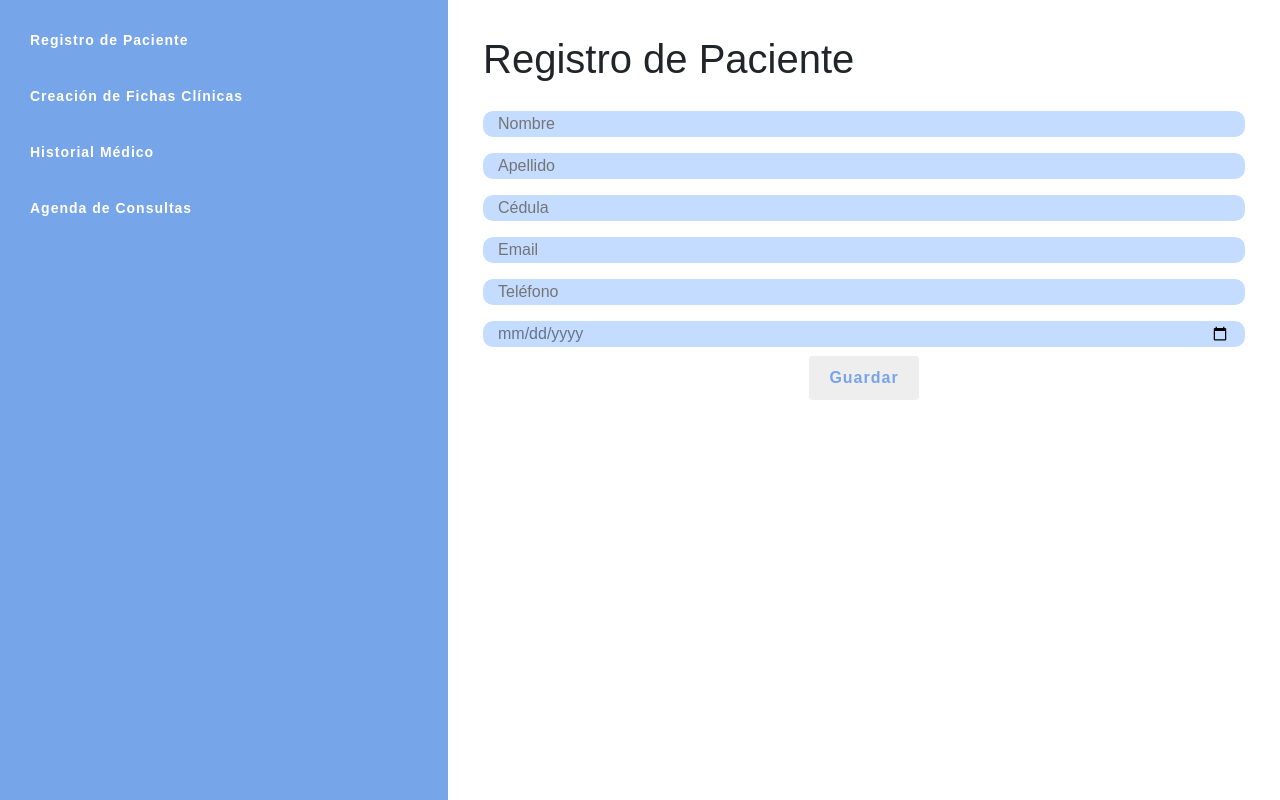
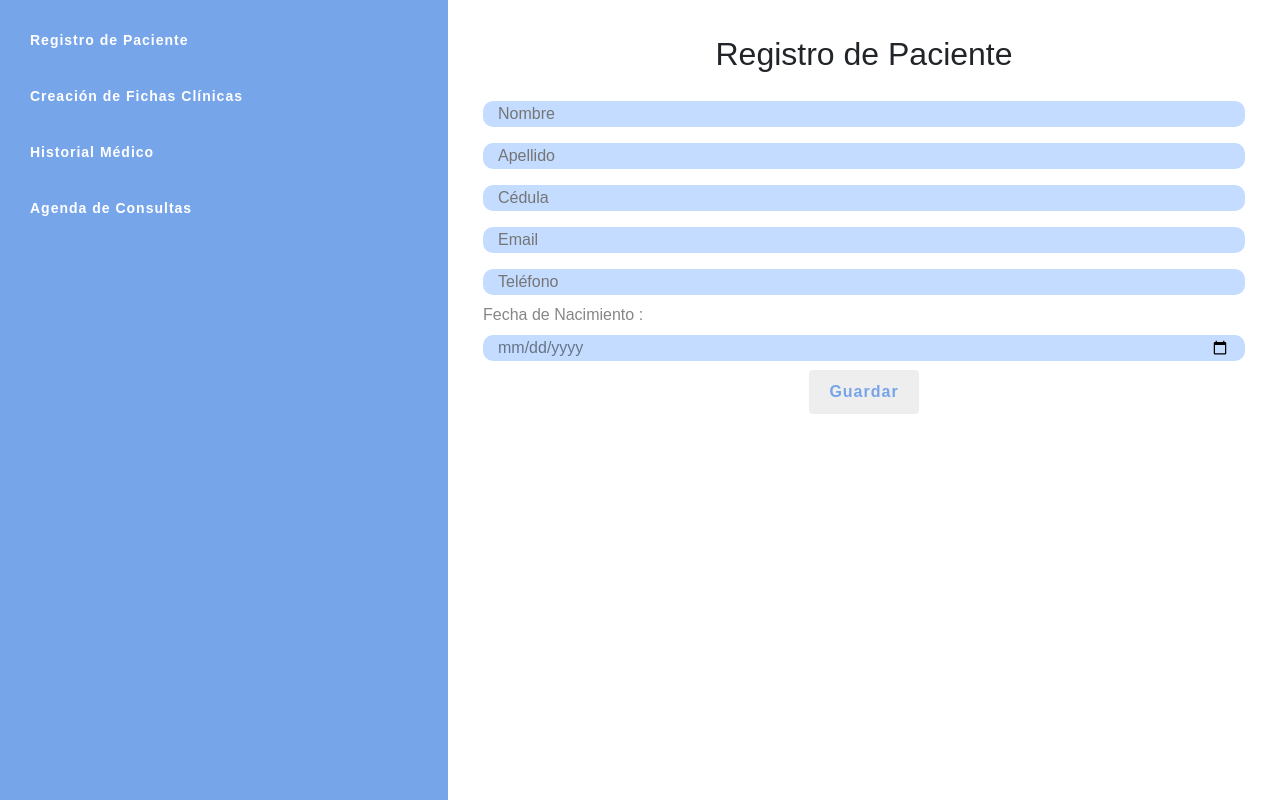
Before and after one commit to svidalfpuna/electivaIV-sismedico, a React (Vite) app in the folder front/: page / in a window 1280 px wide. Both pictures are taken after a click on the button "Registro de Paciente". Built offline with nearby package versions, Linux system fonts and the light colour scheme; a web font is replaced by a local one.

Commit message:
fecha de nacimiento

```diff
--- a/front/src/components/Login.css
+++ b/front/src/components/Login.css
@@ -188,6 +188,9 @@ textarea {
     color: rgba(0, 0, 0, 0.473);
 }
 
+.label-date{
+    color: rgba(0, 0, 0, 0.473);
+}
 select {
     font-family: "Poppins", sans-serif;
     background: rgb(196 220 255);
@@ -372,3 +375,9 @@ button.ghost {
         width: 100%;
     }
 }
+
+.form-container-register-paciente h1 {
+    text-align: center;
+    font-size: 32px; /* Ajusta el tamaño según lo necesites */
+
+}
--- a/front/src/components/PacienteRegister.jsx
+++ b/front/src/components/PacienteRegister.jsx
@@ -36,6 +36,7 @@ export default function PacienteRegister() {
     <div className="form-container-register-paciente">
       <form className="form" onSubmit={handleSignUp}>
         <h1>Registro de Paciente</h1>
+
         <input
           type="text"
           className="input-field"
@@ -76,14 +77,18 @@ export default function PacienteRegister() {
           onChange={(e) => setTelefono(e.target.value)}
           required
         />
+
+        {/* Fecha de nacimiento */}
+        <label htmlFor="fechaNacimiento" className="label-date">Fecha de Nacimiento :</label>
         <input
           type="date"
+          id="fechaNacimiento"
           className="input-field"
-          placeholder="Fecha de Nacimiento"
           value={fechaNacimiento}
           onChange={(e) => setFechaNacimiento(e.target.value)}
           required
         />
+
         {registerError && <p className="error-message">{registerError}</p>}
         <button type="submit" className="button registrar">Guardar</button>
       </form>
```
